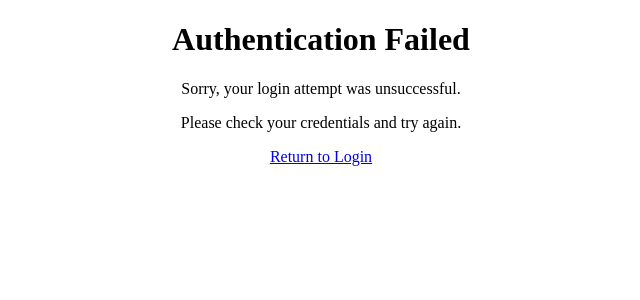
After one commit to RichVult/freakyFood, a Flask app: template project/templates/auth_fail.html in a window 1280 px wide. The commit adds this page. Shown: the top 300 px of the page, without its empty margins (319-959 px from the left). Run offline with Flask 3, Linux system fonts and the light colour scheme; the template is opened without the code that fills it, so the values that code supplies are empty.

Commit message:
Created auth and fail_auth pages.
Currently encountering errors fetching password from the database to compare with user input:

'An error occurred: The current Flask app is not registered with this 'SQLAlchemy' instance.

Did you forget to call 'init_app', or did you create multiple 'SQLAlchemy' instances?'

Runtime error occurs on line 32 of app.py.

Could someone take a look at this?

```diff
--- a/project/app.py
+++ b/project/app.py
@@ -19,20 +19,27 @@ def index():
 def login():
     if request.method == 'POST':
 
+        print("Form submitted")
+
         try:
+
 
             username = request.form.get("email")
             password = request.form.get("password")
 
+            print("Username: %s" % username)
+
             db_password = db.session.execute(text("""SELECT "Password" FROM "Users" WHERE "Email" = :username"""), {
                 "username": username}).fetchone()
 
+            print(db_password)
+
             if db_password is None:
-                return render_template('fail.html')
+                return render_template('auth_fail.html')
 
             if db_password[0] == password:
                 print("Login Successful")
-                return render_template('success.html')
+                return render_template('auth.html')
 
         except Exception as e:
             print(f"An error occurred: {e}")
--- /dev/null
+++ b/project/templates/auth_fail.html
@@ -0,0 +1,17 @@
+<!DOCTYPE html>
+<html lang="en">
+  <head>
+    <link rel="stylesheet" href="/static/style.css" />
+    <meta charset="UTF-8" />
+    <meta name="viewport" content="width=device-width, initial-scale=1.0" />
+    <title>Authentication Failed - Freaky Food</title>
+  </head>
+  <body>
+    <div>
+      <h1>Authentication Failed</h1>
+      <p>Sorry, your login attempt was unsuccessful.</p>
+      <p>Please check your credentials and try again.</p>
+      <p><a href="login.html">Return to Login</a></p>
+    </div>
+  </body>
+</html>
--- a/project/templates/login.html
+++ b/project/templates/login.html
@@ -6,15 +6,9 @@
     <meta name="viewport" content="width=device-width, initial-scale=1.0" />
     <title>Login - FreakyFood</title>
   </head>
-  <nav>
-    <a href="/">
-      <button type="button" id="home">Home</button>
-    </a>
-  </nav>
   <body>
     <h1>Log In</h1>
     <div>
-
       <form method="post">
         <label for="email"> Email: </label>
         <input
```
Also changed, not shown: project/templates/auth.html (added, +15 -0 lines).
